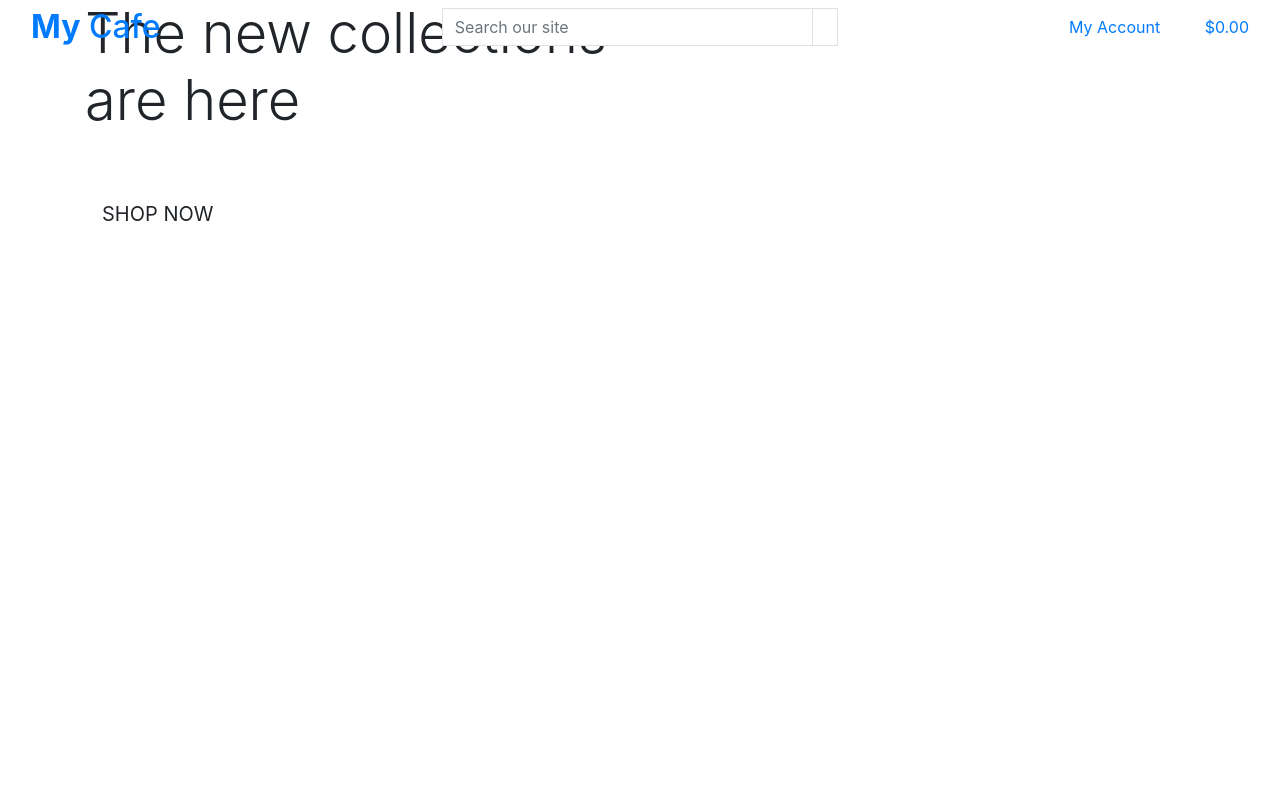
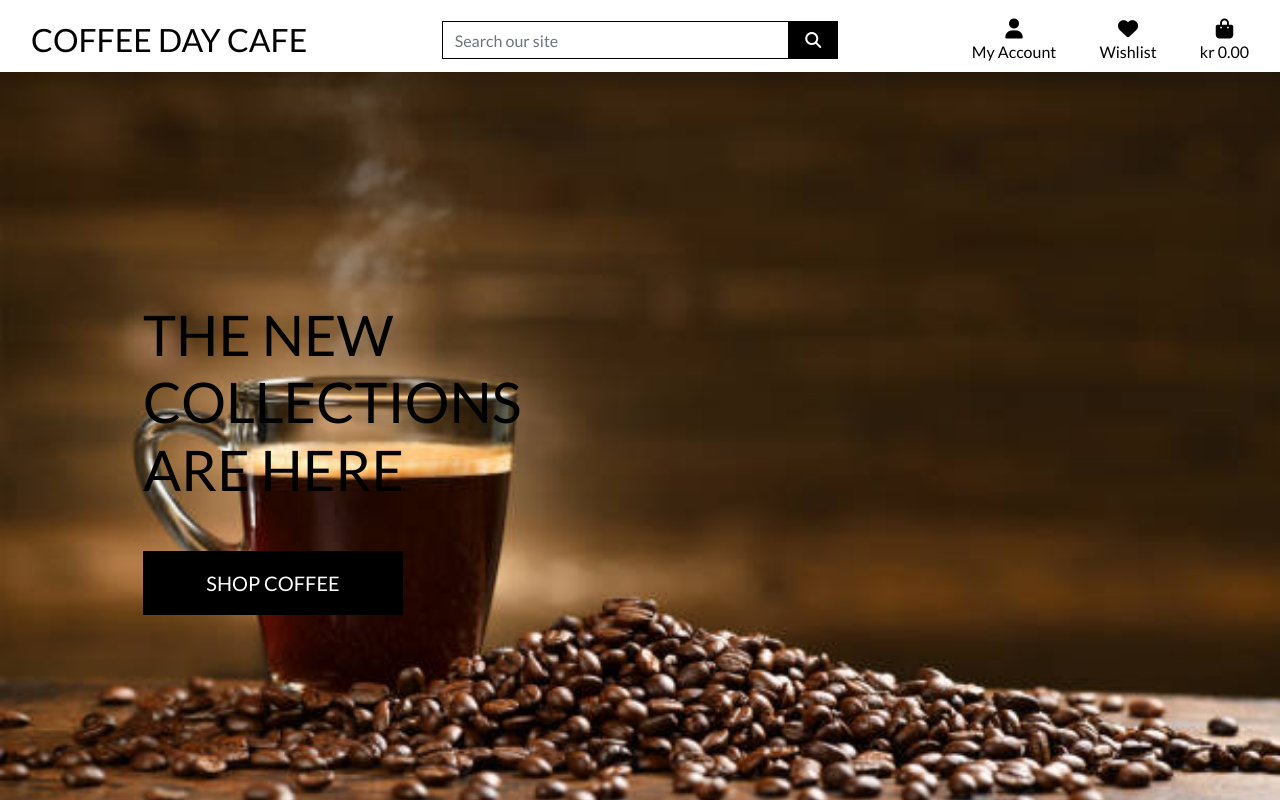
Before and after one commit to PallaviGoel1/cafeproject5, a Django app: template home/templates/home/index.html in a window 1280 px wide. Run offline with Django 3.2, Linux system fonts and the light colour scheme; the template is opened without the code that fills it, so the values that code supplies are empty; some libraries are stand-ins or nearby versions.

Commit message:
add static and media

```diff
--- a/home/templates/home/index.html
+++ b/home/templates/home/index.html
@@ -1,13 +1,12 @@
-{% extends 'base.html' %}
+{% extends "base.html" %}
 {% load static %}
 
-
 {% block page_header %}
-<div class="container header-container">
-    <div class="row">
-        <div class="col"></div>
+    <div class="container header-container">
+        <div class="row">
+            <div class="col"></div>
+        </div>
     </div>
-</div>
 {% endblock %}
 
 {% block content %}
@@ -19,7 +18,7 @@
                 </h1>
                 <div class="my-5">
                     <h4>
-                        <a href="" class="shop-now-button btn btn-lg rounded-0 text-uppercase py-3">Shop Now</a>
+                        <a href="" class="shop-now-button btn btn-lg rounded-0 text-uppercase py-3">Shop Coffee</a>
                     </h4>
                 </div>
             </div>
--- a/mycafe/settings.py
+++ b/mycafe/settings.py
@@ -26,7 +26,7 @@ SECRET_KEY = 'django-insecure-txrx^4b99b^9g!zmtdz6uow^c04sikj^)wc%b7ow^51$z)lf7f
 # SECURITY WARNING: don't run with debug turned on in production!
 DEBUG = True
 
-ALLOWED_HOSTS = ['8000-pallavigoel-cafeproject-yswwgpgz90a.ws-eu107.gitpod.io']
+ALLOWED_HOSTS = ['8000-pallavigoel-cafeproject-kftqelbtos1.ws-eu108.gitpod.io']
 
 
 # Application definition
@@ -147,6 +147,10 @@ USE_TZ = True
 # https://docs.djangoproject.com/en/3.2/howto/static-files/
 
 STATIC_URL = '/static/'
+STATICFILES_DIRS = (os.path.join(BASE_DIR, 'static'),)
+
+MEDIA_URL = '/media/'
+MEDIA_ROOT = os.path.join(BASE_DIR, 'media')
 
 # Default primary key field type
 # https://docs.djangoproject.com/en/3.2/ref/settings/#default-auto-field
--- a/mycafe/urls.py
+++ b/mycafe/urls.py
@@ -15,9 +15,11 @@ Including another URLconf
 """
 from django.contrib import admin
 from django.urls import path, include
+from django.conf import settings
+from django.conf.urls.static import static
 
 urlpatterns = [
     path('admin/', admin.site.urls),
     path('accounts/', include('allauth.urls')),
     path('', include('home.urls')),
-]
+]+ static(settings.MEDIA_URL, document_root=settings.MEDIA_ROOT)
--- /dev/null
+++ b/static/css/base.css
@@ -0,0 +1,81 @@
+html {
+    height: 100%;
+}
+
+body {
+    background: url('/media/bg1.jpg') no-repeat center center fixed;
+    background-size: cover;
+    height: calc(100vh - 164px);
+    color: #555;
+    font-family: 'Lato';
+}
+
+/* from Bulma */
+.icon {
+    align-items: center;
+    display: inline-flex;
+    justify-content: center;
+    height: 1.5rem;
+    width: 1.5rem;
+}
+
+.logo-font {
+    text-transform: uppercase;
+}
+
+.main-logo-link {
+    width: fit-content;
+}
+
+.shop-now-button {
+    background: black;
+    color: white;
+    min-width: 260px;
+}
+
+.btn-black {
+    background: black;
+    color: white;
+}
+
+.shop-now-button:hover,
+.shop-now-button:active,
+.shop-now-button:focus,
+.btn-black:hover,
+.btn-black:active,
+.btn-black:focus {
+    background: #222;
+    color: white;
+}
+
+.text-black {
+    color: #000 !important;
+}
+
+.border-black {
+    border: 1px solid black !important;
+}
+
+/* -------------------------------- Media Queries */
+
+/* Slightly larger container on xl screens */
+@media (min-width: 1200px) {
+  .container {
+    max-width: 80%;
+  }
+}
+
+/* fixed top navbar only on medium and up */
+@media (min-width: 992px) {
+    .fixed-top-desktop-only {
+        position: fixed;
+        top: 0;
+        right: 0;
+        left: 0;
+        z-index: 1030;
+    }
+
+    .header-container {
+        padding-top: 164px;
+    }
+}
--- a/templates/base.html
+++ b/templates/base.html
@@ -3,9 +3,9 @@
 <!doctype html>
 <html lang="en">
   <head>
-    <!-- Required meta tags -->
+
     {% block meta %}
-    <meta http-equiv="X-UA-Compatible" contents="ie=edge">
+        <meta http-equiv="X-UA-Compatible" content="ie=edge">
         <meta charset="utf-8">
         <meta name="viewport" content="width=device-width, initial-scale=1, shrink-to-fit=no">
     {% endblock %}
@@ -13,15 +13,17 @@
     {% block extra_meta %}
     {% endblock %}
 
-    <!-- Bootstrap CSS -->
     {% block corecss %}
-    <link rel="stylesheet" href="https://cdn.jsdelivr.net/npm/bootstrap@4.6.2/dist/css/bootstrap.min.css" integrity="sha384-xOolHFLEh07PJGoPkLv1IbcEPTNtaed2xpHsD9ESMhqIYd0nLMwNLD69Npy4HI+N" crossorigin="anonymous">
+        <link rel="stylesheet" href="https://stackpath.bootstrapcdn.com/bootstrap/4.4.1/css/bootstrap.min.css" integrity="sha384-Vkoo8x4CGsO3+Hhxv8T/Q5PaXtkKtu6ug5TOeNV6gBiFeWPGFN9MuhOf23Q9Ifjh" crossorigin="anonymous">
+        <link rel="stylesheet" href="https://fonts.googleapis.com/css?family=Lato&display=swap">
+        <link rel="stylesheet" href="{% static 'css/base.css' %}">
     {% endblock %}
 
     {% block extra_css %}
     {% endblock %}
 
     {% block corejs %}
+        <script src="https://kit.fontawesome.com/e9c73d7092.js" crossorigin="anonymous"></script>
         <script src="https://code.jquery.com/jquery-3.4.1.slim.min.js" integrity="sha384-J6qa4849blE2+poT4WnyKhv5vZF5SrPo0iEjwBvKU7imGFAV0wwj1yYfoRSJoZ+n" crossorigin="anonymous"></script>
         <script src="https://cdn.jsdelivr.net/npm/popper.js@1.16.0/dist/umd/popper.min.js" integrity="sha384-Q6E9RHvbIyZFJoft+2mJbHaEWldlvI9IOYy5n3zV9zzTtmI3UksdQRVvoxMfooAo" crossorigin="anonymous"></script>
         <script src="https://stackpath.bootstrapcdn.com/bootstrap/4.4.1/js/bootstrap.min.js" integrity="sha384-wfSDF2E50Y2D1uUdj0O3uMBJnjuUD4Ih7YwaYd1iqfktj0Uod8GCExl3Og8ifwB6" crossorigin="anonymous"></script>
@@ -30,14 +32,14 @@
     {% block extra_js %}
     {% endblock %}
 
-    <title>My Cafe{% block extra_title %}{% endblock %}</title>
+    <title>Coffee Day Cafe {% block extra_title %}{% endblock %}</title>
   </head>
   <body>
     <header class="container-fluid fixed-top">
-      <div class="row">
+        <div id="topnav" class="row bg-white pt-lg-2 d-none d-lg-flex">
             <div class="col-12 col-lg-4 my-auto py-1 py-lg-0 text-center text-lg-left">
                 <a href="{% url 'home' %}" class="nav-link main-logo-link">
-              <h2 class="logo-font text-black my-0"><strong>My</strong> Cafe</h2>
+                    <h2 class="logo-font text-black my-0">Coffee Day Cafe</h2>
                 </a>
             </div>
             <div class="col-12 col-lg-4 my-auto py-1 py-lg-0">
@@ -77,14 +79,22 @@
                         </div>
                     </li>
                     <li class="list-inline-item">
+                        <a href="" class="text-black nav-link">
+                            <div class="text-center">
+                                <i class="fas fa-heart fa-lg"></i>
+                                <p class="my-0">Wishlist</p>
+                            </div>
+                        </a>
+                    </li>
+                    <li class="list-inline-item">
                         <a class="{% if grand_total %}text-info font-weight-bold{% else %}text-black{% endif %} nav-link" href="">
                             <div class="text-center">
                                 <div><i class="fas fa-shopping-bag fa-lg"></i></div>
                                 <p class="my-0">
                                     {% if grand_total %}
-                              ${{ grand_total|floatformat:2 }}
+                                        kr{{ grand_total|floatformat:2 }}
                                     {% else %}
-                              $0.00
+                                        kr 0.00
                                     {% endif %}
                                 </p>
                             </div>
@@ -109,7 +119,5 @@
     {% endblock %}
 
 
-
-
   </body>
 </html>
```
Also changed, not shown: .gitpod.yml (added), media/backgroundcafe.jpg (added), media/bg1.jpg (added). Lines whose indentation alone changed are shown as unchanged.
